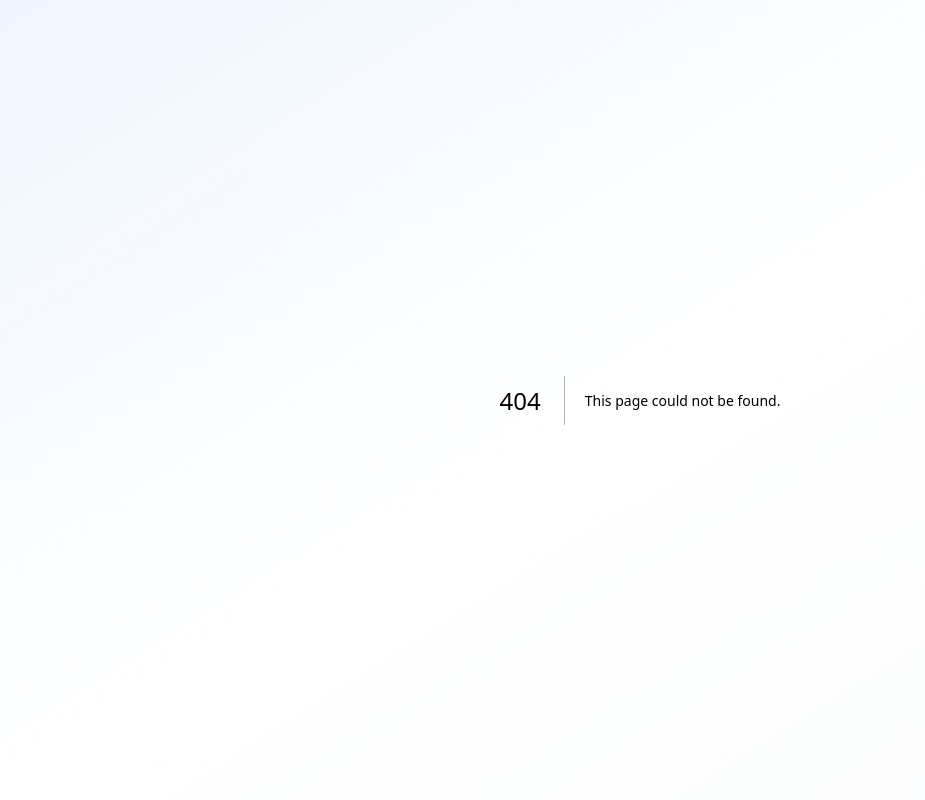
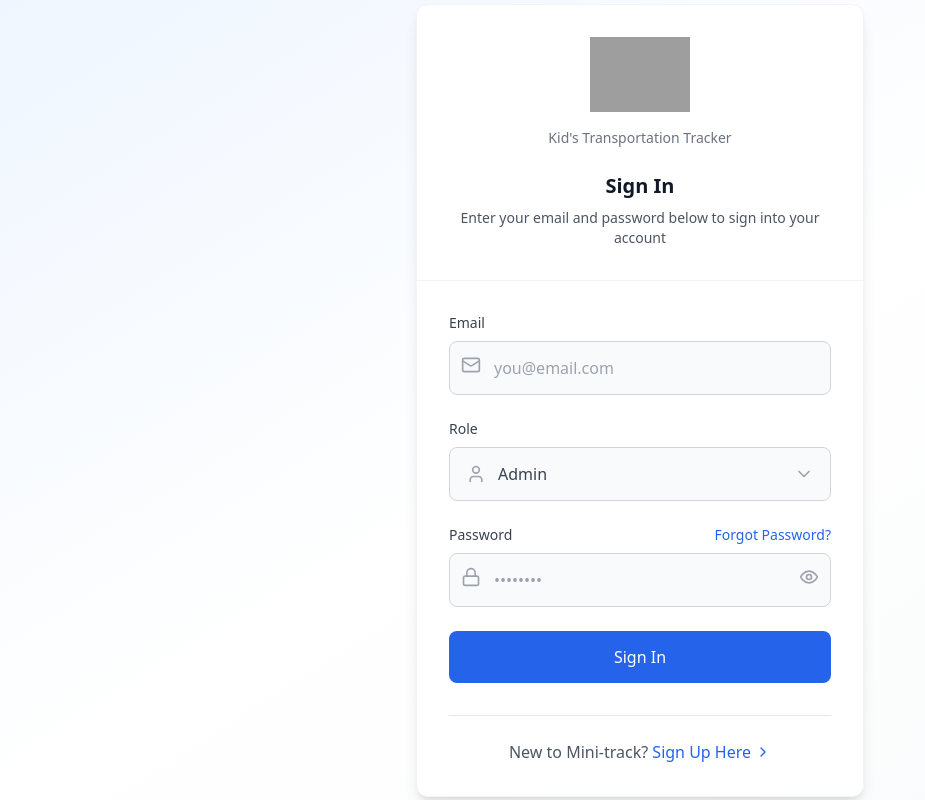
Before and after one commit to RoyCheru/Mini-Track, a Next.js app in the folder frontend/client/: page /auth/signin in a window 1280 px wide. Before the commit this address had no page. Shown: the whole page, without its empty margins (0-925 px from the left). Built offline with nearby package versions, Linux system fonts and the light colour scheme; grey boxes are pictures that could not be loaded.

Commit message:
feat: implement new authentication page structure

```diff
--- /dev/null
+++ b/frontend/client/app/auth/signin/page.tsx
@@ -0,0 +1,177 @@
+// app/signin/page.tsx
+"use client";
+
+import { useState } from "react";
+import { Eye, EyeOff, Lock, Mail, User, ChevronRight, ChevronDown } from "lucide-react";
+import Link from "next/link";
+import Image from "next/image";
+
+export default function SignInPage() {
+  const [showPassword, setShowPassword] = useState(false);
+  const [selectedRole, setSelectedRole] = useState("Admin");
+  const [showRoleDropdown, setShowRoleDropdown] = useState(false);
+  const [isLoading, setIsLoading] = useState(false);
+
+  const roles = ["Admin", "Driver", "Parent"];
+
+  const handleSubmit = async (e: React.FormEvent) => {
+    e.preventDefault();
+    setIsLoading(true);
+    // Simulate API call
+    setTimeout(() => {
+      setIsLoading(false);
+    }, 1500);
+  };
+
+  return (
+    <div className="min-h-screen flex items-center justify-center px-4 bg-gradient-to-br from-blue-50 via-white to-gray-50">
+      {/* Single Container with Drop Shadow */}
+      <div className="w-full max-w-md bg-white rounded-xl shadow-lg border border-gray-100">
+
+        {/* Logo and Header */}
+        <div className="p-8 text-center border-b border-gray-100">
+          {/* Image Logo */}
+          <div className="flex justify-center mb-4">
+            <div className="relative w-100 h-100">
+
+              <Image
+                src="/images/logominitruck.png"
+                alt="Mini Track Logo"
+                width={100}
+                height={100}
+                className="object-contain"
+              />
+            </div>
+          </div>
+
+          <p className="text-gray-500 text-sm mt-1">Kid's Transportation Tracker</p>
+
+          <h2 className="text-xl font-semibold text-gray-900 mt-6">Sign In</h2>
+          <p className="text-gray-600 text-sm mt-2">
+            Enter your email and password below to sign into your account
+          </p>
+        </div>
+
+        {/* Form Section */}
+        <div className="p-8">
+          <form onSubmit={handleSubmit} className="space-y-6">
+
+            {/* Email Field */}
+            <div>
+              <label className="block text-sm font-medium text-gray-700 mb-2">
+                Email
+              </label>
+              <div className="relative">
+                <Mail className="absolute left-3 top-3.5 w-5 h-5 text-gray-400" />
+                <input
+                  type="email"
+                  placeholder="you@email.com"
+                  required
+                  className="w-full pl-11 pr-4 py-3.5 bg-gray-50 border border-gray-300 rounded-lg focus:outline-none focus:ring-2 focus:ring-blue-500 focus:border-blue-500"
+                />
+              </div>
+            </div>
+
+            {/* Role Dropdown */}
+            <div>
+              <label className="block text-sm font-medium text-gray-700 mb-2">
+                Role
+              </label>
+              <div className="relative">
+                <button
+                  type="button"
+                  onClick={() => setShowRoleDropdown(!showRoleDropdown)}
+                  className="w-full flex items-center justify-between px-4 py-3.5 bg-gray-50 border border-gray-300 rounded-lg hover:border-gray-400 transition-colors text-left"
+                >
+                  <div className="flex items-center gap-3">
+                    <User className="w-5 h-5 text-gray-400" />
+                    <span className="text-gray-700">{selectedRole}</span>
+                  </div>
+                  <ChevronDown className={`w-5 h-5 text-gray-400 transition-transform ${showRoleDropdown ? "rotate-180" : ""}`} />
+                </button>
+
+                {/* Dropdown Menu */}
+                {showRoleDropdown && (
+                  <div className="absolute z-10 w-full mt-1 bg-white border border-gray-300 rounded-lg shadow-lg overflow-hidden">
+                    {roles.map((role) => (
+                      <button
+                        key={role}
+                        type="button"
+                        onClick={() => {
+                          setSelectedRole(role);
+                          setShowRoleDropdown(false);
+                        }}
+                        className={`w-full flex items-center gap-3 px-4 py-3 hover:bg-blue-50 transition-colors ${selectedRole === role ? "bg-blue-50 text-blue-600" : "text-gray-700"}`}
+                      >
+                        <User className="w-4 h-4" />
+                        {role}
+                      </button>
+                    ))}
+                  </div>
+                )}
+              </div>
+            </div>
+
+            {/* Password Field */}
+            <div>
+              <div className="flex items-center justify-between mb-2">
+                <label className="block text-sm font-medium text-gray-700">
+                  Password
+                </label>
+                <Link
+                  href="/auth/forgot-password"
+                  className="text-sm text-blue-600 hover:text-blue-800 transition-colors"
+                >
+                  Forgot Password?
+                </Link>
+              </div>
+              <div className="relative">
+                <Lock className="absolute left-3 top-3.5 w-5 h-5 text-gray-400" />
+                <input
+                  type={showPassword ? "text" : "password"}
+                  placeholder="••••••••"
+                  required
+                  className="w-full pl-11 pr-12 py-3.5 bg-gray-50 border border-gray-300 rounded-lg focus:outline-none focus:ring-2 focus:ring-blue-500 focus:border-blue-500"
+                />
+                <button
+                  type="button"
+                  onClick={() => setShowPassword(!showPassword)}
+                  className="absolute right-3 top-3.5 text-gray-400 hover:text-gray-600 transition-colors"
+                >
+                  {showPassword ? (
+                    <EyeOff className="w-5 h-5" />
+                  ) : (
+                    <Eye className="w-5 h-5" />
+                  )}
+                </button>
+              </div>
+            </div>
+
+            {/* Sign In Button */}
+            <button
+              type="submit"
+              disabled={isLoading}
+              className="w-full bg-blue-600 hover:bg-blue-700 text-white font-medium py-3.5 rounded-lg transition-colors disabled:opacity-70 disabled:cursor-not-allowed mt-2"
+            >
+              {isLoading ? "Signing In..." : "Sign In"}
+            </button>
+          </form>
+
+          {/* Sign Up Link */}
+          <div className="text-center mt-8 pt-6 border-t border-gray-200">
+            <p className="text-gray-600">
+              New to Mini-track?{" "}
+              <Link
+                href="/auth/signup"
+                className="text-blue-600 hover:text-blue-800 font-medium transition-colors inline-flex items-center gap-1 group"
+              >
+                Sign Up Here
+                <ChevronRight className="w-4 h-4 group-hover:translate-x-1 transition-transform" />
+              </Link>
+            </p>
+          </div>
+        </div>
+      </div>
+    </div>
+  );
+}
--- a/frontend/client/app/authentication/login.tsx
+++ /dev/null
@@ -1,71 +0,0 @@
-"use client";
-
-import Link from "next/link";
-
-export default function SignInPage() {
-  return (
-    <div className="min-h-screen flex items-center justify-center">
-      <div className="w-full max-w-md bg-white rounded-xl shadow-lg p-8">
-
-        {/* Title */}
-        <h1 className="text-2xl font-bold text-center mb-6">
-          Sign in to your account
-        </h1>
-
-        {/* Form */}
-        <form className="space-y-4">
-
-          {/* Email */}
-          <div>
-            <label className="block text-sm font-medium mb-1">
-              Email address
-            </label>
-            <input
-              type="email"
-              placeholder="you@example.com"
-              className="w-full px-4 py-2 border rounded-lg focus:outline-none focus:ring-2 focus:ring-black"
-            />
-          </div>
-
-          {/* Password */}
-          <div>
-            <label className="block text-sm font-medium mb-1">
-              Password
-            </label>
-            <input
-              type="password"
-              placeholder="••••••••"
-              className="w-full px-4 py-2 border rounded-lg focus:outline-none focus:ring-2 focus:ring-black"
-            />
-          </div>
-
-          {/* Forgot password */}
-          <div className="text-right">
-            <Link
-              href="/auth/forgot-password"
-              className="text-sm underline"
-            >
-              Forgot password?
-            </Link>
-          </div>
-
-          {/* Button */}
-          <button
-            type="submit"
-            className="w-full bg-black text-white py-2 rounded-lg hover:opacity-90 transition"
-          >
-            Sign In
-          </button>
-        </form>
-
-        {/* Sign up */}
-        <p className="text-center text-sm mt-6">
-          Don’t have an account?{" "}
-          <Link href="/auth/signup" className="underline font-medium">
-            Sign up
-          </Link>
-        </p>
-      </div>
-    </div>
-  );
-}
```
Also changed, not shown: frontend/client/app/auth/signup/page.tsx (added).
